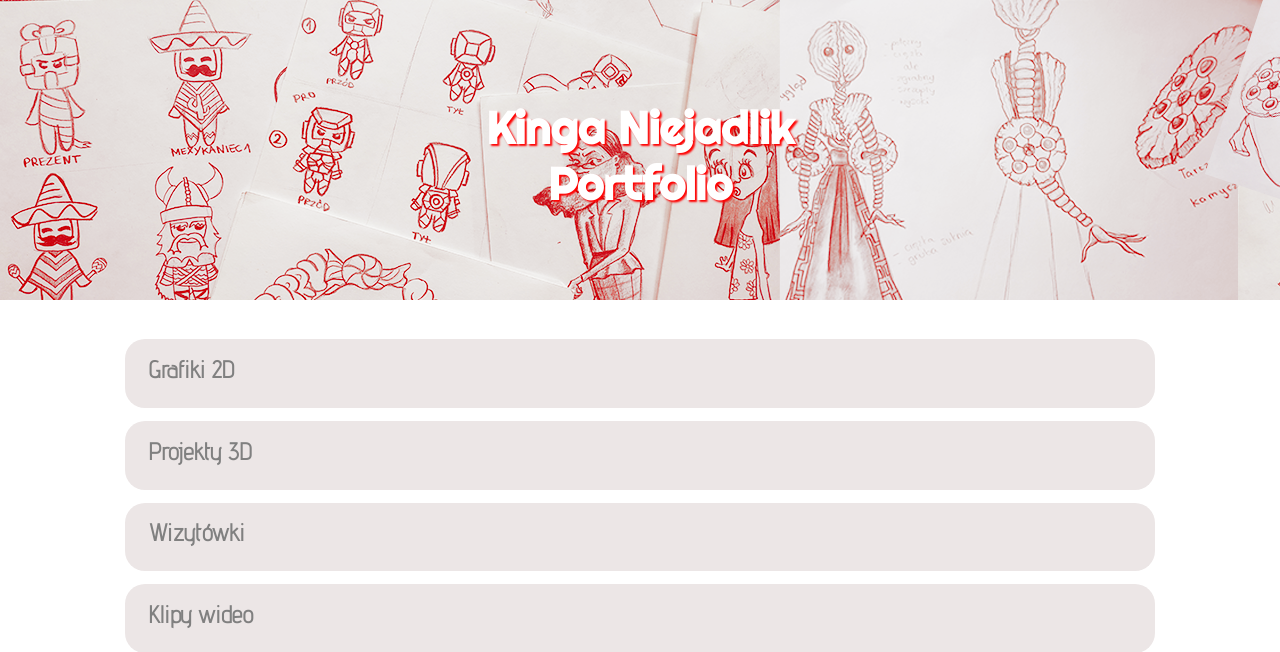
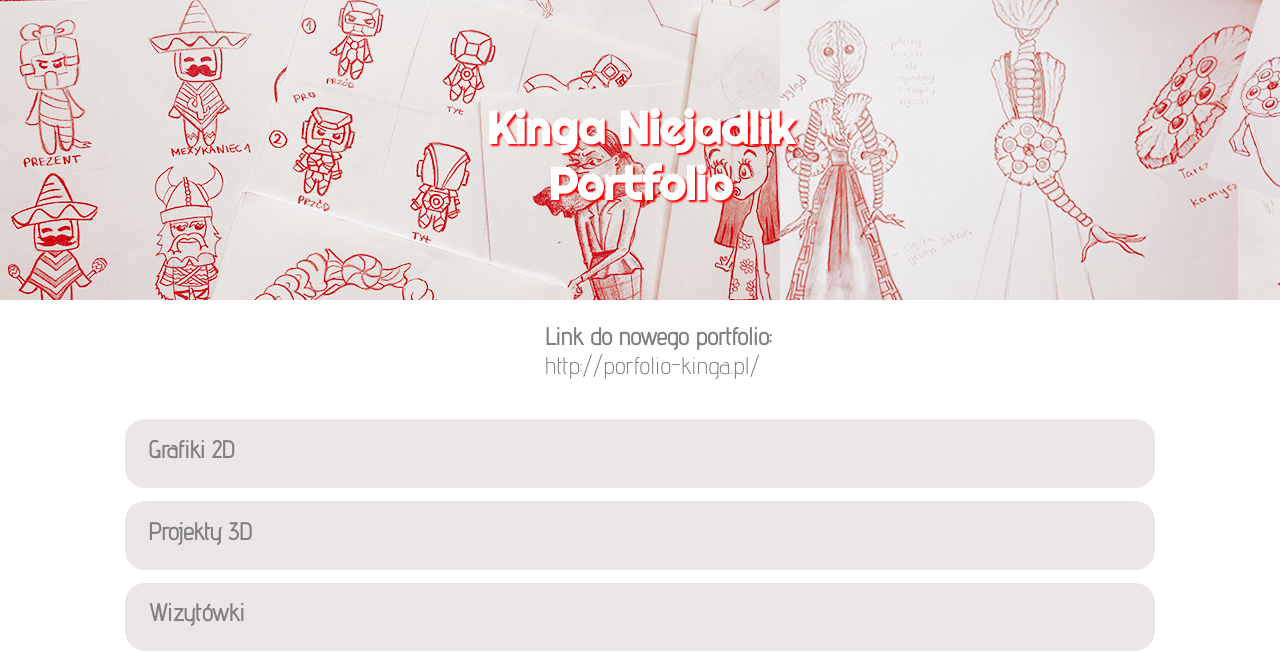
Before and after one commit to KingaNiej/kinganiejadlik.github.io, a PHP site: page / in a window 1280 px wide. Shown: the top 652 px of the page. Run offline with PHP 8.4, Linux system fonts and the light colour scheme.

Commit message:
add link

```diff
--- a/css.css
+++ b/css.css
@@ -58,6 +58,14 @@ h2{
     margin-left: 20px;
     color: gray;
 }
+
+a{
+    text-align: center;
+    font-size: 24px !important;
+    font-family: "AdventPro";
+    margin-left: 20px;
+    color: gray;
+}
 h5{
     font-size: 24px !important;
     font-family: "AdventPro";
@@ -97,6 +105,11 @@ h8{
 
 h3,h4,h6,h7,h8{color: black;}
 
+#link{
+
+    padding-left: 41%;
+
+}
 .mainBox{
     width: 80%;
     height: 45px;
--- a/index.html
+++ b/index.html
@@ -14,6 +14,10 @@
 
     <div class="panel" id="panel2">
         <h1>Kinga Niejadlik <br> Portfolio</h1>
+    </div>
+    <br>
+    <div id="link">
+        <h2> Link do nowego portfolio: </h2><a>http://porfolio-kinga.pl/</a>
     </div>
 
     <div class="luka"></div>
```
